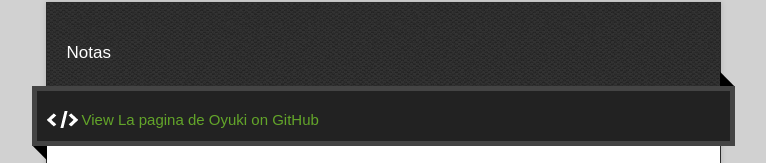
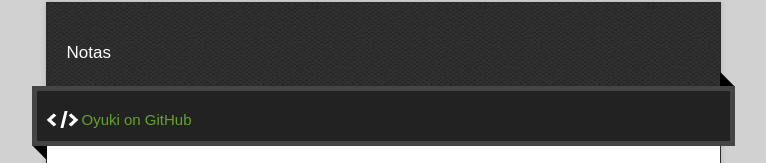
Before and after one commit to oyuki/oyuki.github.io, a plain HTML site: page index.html in a window 1280 px wide. Shown: the part 128-291 px from the top of the page, without its empty margins (257-1023 px from the left). Drawn offline with nearby package versions, Linux system fonts and the light colour scheme.

Commit message:
quito "la pagina de"
quito "la pagina de" se veia feo

```diff
--- a/index.html
+++ b/index.html
@@ -29,7 +29,7 @@
       <div id="main" role="main">
         <div class="download-bar">
         <div class="inner">
-          <a href="https://github.com/oyuki" class="code">View La pagina de Oyuki  on GitHub</a>
+          <a href="https://github.com/oyuki" class="code">Oyuki  on GitHub</a>
         </div>
         <span class="blc"></span><span class="trc"></span>
         </div>
```
